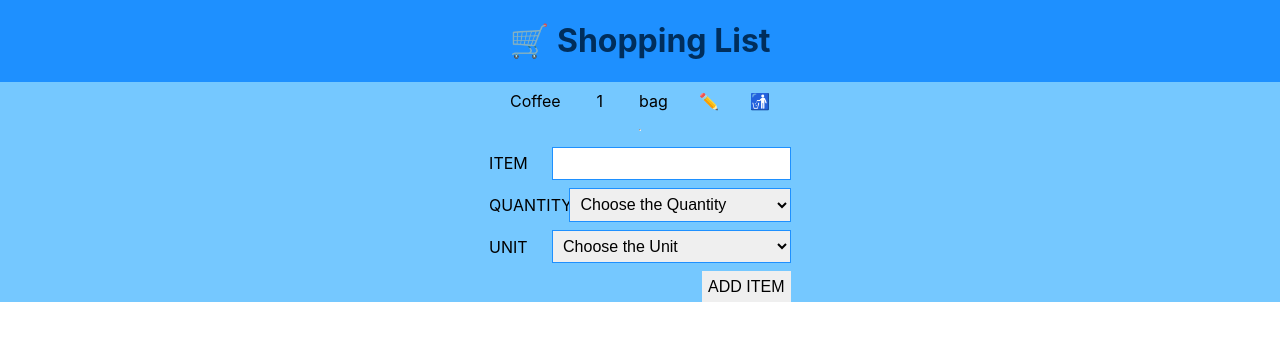
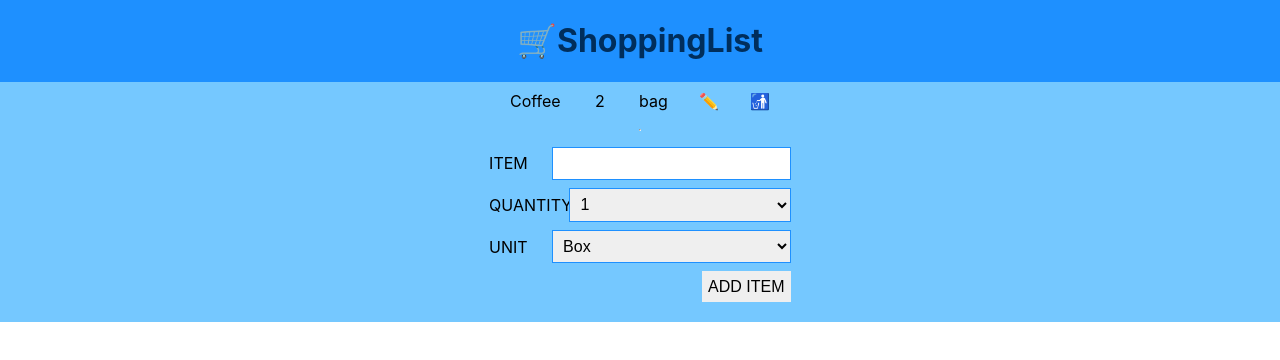
Before and after one commit to niladrisgithub/shopping-list, a React (Create React App) app: page / in a window 1280 px wide. Shown: the top 360 px of the page. Built offline with nearby package versions, Linux system fonts and the light colour scheme; no server answers.

Commit message:
wip: frame out readme

```diff
--- a/src/App.js
+++ b/src/App.js
@@ -6,11 +6,11 @@ import Header from './components/Header/Header'
 
 export default function App() {
   const [shoppingListState, setShoppingListState] = useState({
-    listItems: [{item: 'Coffee', quantity: 1, unit: 'bag'}],
+    listItems: [{item: 'Coffee', quantity: 2, unit: 'bag'}],
     newListItem: {
       item: '',
-      quantity: ' ',
-      unit: ' '
+      quantity: '1',
+      unit: 'Box'
     },
     editMode: false
   });
@@ -45,8 +45,8 @@ export default function App() {
           editMode: false,
           newListItem: {
             item: '',
-            quantity: ' ',
-            unit: ' '
+            quantity: '1',
+            unit: 'Box'
           }
         }));
       } catch (error) {
@@ -60,8 +60,8 @@ export default function App() {
           listItems: [...shoppingListState.listItems, listItem],
           newListItem: {
             item: '',
-            quantity: ' ',
-            unit: ' '
+            quantity: '1',
+            unit: 'Box'
           }
         });
       } catch (error){
@@ -132,7 +132,7 @@ export default function App() {
         <label>
           <span>QUANTITY</span>
           <select name="quantity" value={shoppingListState.newListItem.quantity} onChange={handleChange}>
-            <option value=" " disabled selected>Choose the Quantity</option>
+            <option value=" " disabled>Choose the Quantity</option>
             <option value="1">1</option>
             <option value="2">2</option>
             <option value="3">3</option>
@@ -143,7 +143,7 @@ export default function App() {
         <label>
           <span>UNIT</span>
           <select name="unit" value={shoppingListState.newListItem.unit} onChange={handleChange}>
-            <option value=" " disabled selected>Choose the Unit</option>
+            <option value=" " disabled>Choose the Unit</option>
             <option value="Box">Box</option>
             <option value="Bag">Bag</option>
             <option value="Pounds">Pounds</option>
@@ -153,6 +153,7 @@ export default function App() {
         </label>
         <button>{shoppingListState.editMode ? 'EDIT ITEM' : 'ADD ITEM'} </button>
       </form>
+      <br />
     </section>
     </>
   );
--- a/src/components/Header/Header.js
+++ b/src/components/Header/Header.js
@@ -3,7 +3,7 @@ import styles from './Header.module.css';
 function Header(props) {
     return (
         <header className={styles.header}>
-            <h1>{'🛒'} Shopping List</h1>
+            <h1>{'🛒'}ShoppingList</h1>
         </header>
     )
 }
--- a/src/services/shoppingList-service.js
+++ b/src/services/shoppingList-service.js
@@ -18,7 +18,7 @@ function createItem(data) {
     return fetch(BASE_URL, {
         method: 'POST',
         headers: {
-            'Content-type' : 'Application/json'
+            'Content-type': 'Application/json'
         },
         body: JSON.stringify({...data})
     }).then(res => res.json());
```
Also changed, not shown: 1 other file (tests, documents, lock files or other folders).
